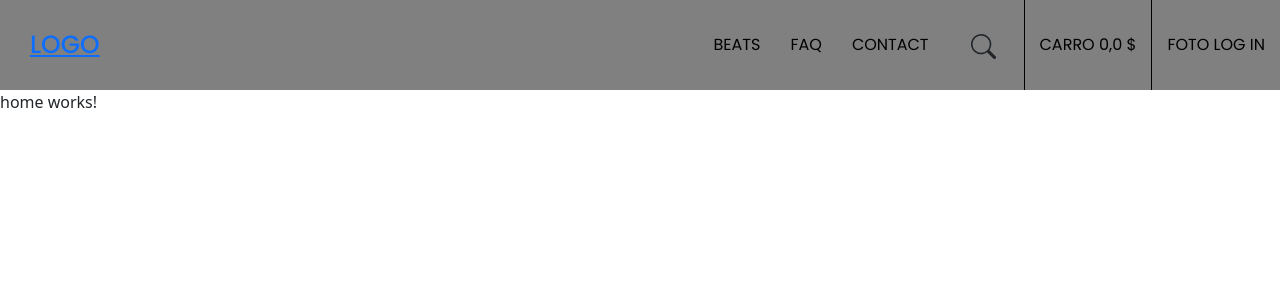
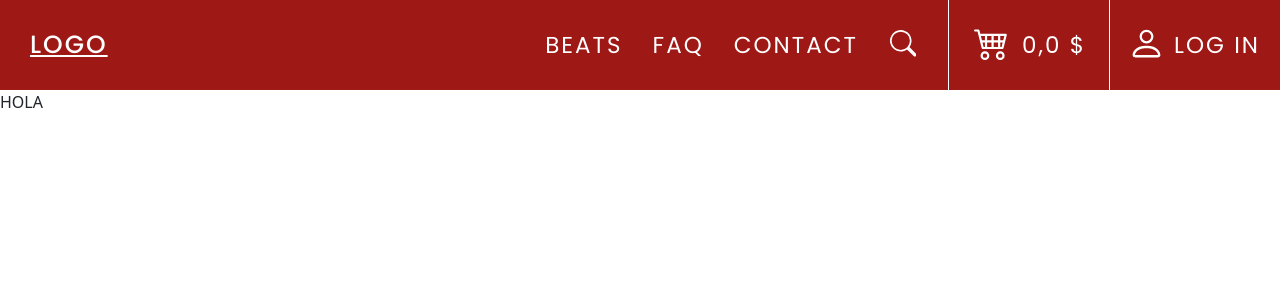
Before and after one commit to AlbertoAdame/AdamRoldan, an Angular app: page /home in a window 1280 px wide. Shown: the top 300 px of the page. Built offline with nearby package versions, Linux system fonts and the light colour scheme.

Commit message:
avance estética

```diff
--- /dev/null
+++ b/src/app/home/home/home.component.css
@@ -0,0 +1,4 @@
+.main-bg{
+    /* background: linear-gradient(#9e1815, #e52d27) no-repeat;
+    height: 700px; */
+}
--- a/src/app/home/home/home.component.html
+++ b/src/app/home/home/home.component.html
@@ -1 +1,3 @@
-<p>home works!</p>
+<div class="main-bg">
+    HOLA
+</div>
--- a/src/app/home/home/home.component.ts
+++ b/src/app/home/home/home.component.ts
@@ -2,7 +2,8 @@ import { Component, OnInit } from '@angular/core';
 
 @Component({
   selector: 'app-home',
-  templateUrl: './home.component.html'
+  templateUrl: './home.component.html',
+  styleUrls: ['./home.component.css']
 })
 export class HomeComponent implements OnInit {
 
--- a/src/app/shared/navbar/navbar.component.css
+++ b/src/app/shared/navbar/navbar.component.css
@@ -1,12 +1,16 @@
 /* ===== Google Font Import - Poppins ===== */
 @import url('https://fonts.googleapis.com/css2?family=Poppins:wght@300;400;500;600&display=swap');
+
 
 *{
     margin: 0;
     padding: 0;
     box-sizing: border-box;
     font-family: 'Poppins', sans-serif;
-    transition: all 0.4s ease;;
+    transition: all 0.4s ease;
+    letter-spacing: 2px;
+    background-color: #9e1815;
+    color: white;
 }
 
 body{
@@ -18,11 +22,15 @@ nav{
     /* position: fixed; */
     height: 90px;
     width: 100%;
-    background-color: grey;
+    background-color: white;
+    background-color: #9e1815;
     padding-left:30px;
     display: flex;
     align-items: center;
     justify-content: space-between;
+    font-size: 23px;
+
+
 }
 
 .logo{
@@ -47,29 +55,45 @@ li{
     border: 0;
     height: 90px;
     width: max-content;
-    background-color: grey;
+    background-color: white;
+    background-color: #9e1815;
     margin: 0 15px;
+}
+
+.buttonNav-search{
+    border: 0;
+    height: 90px;
+    width: max-content;
+    background-color: white;
+    background-color: #9e1815;
+    margin-left: 5px;
+    margin-right: 20px;
 }
 
 .cart{
     border: 0;
     height: 90px;
     width: max-content;
-    background-color: grey;
-    margin: 0 15px;
+    background-color: white;
+    background-color: #9e1815;
+    margin: 0 20px;
 }
 
 .login{
     border: 0;
     height: 90px;
     width: max-content;
-    background-color: grey;
-    margin: 0 15px;
+    background-color: white;
+    background-color: #9e1815;
+    margin: 0 17px;
 }
 
 .liBorder{
-    border-left:  solid 1px black;
+    border-left:  solid 1px white;
+    margin-right: 3px;
 }
+
+
 /*  HIDDEN SEARCH */
 
 .search {
@@ -78,7 +102,8 @@ li{
   }
 
   .search .input {
-    background-color: gray;
+    background-color: white;
+    background-color: #9e1815;
     border: 0;
     font-size: 18px;
     padding: 15px;
@@ -88,7 +113,8 @@ li{
   }
 
   .btn {
-    background-color: gray;
+    background-color: white;
+    background-color: #9e1815;
     border: 0;
     cursor: pointer;
     font-size: 24px;
@@ -98,6 +124,7 @@ li{
     height: 50px;
     width: 50px;
     transition: transform 0.3s ease;
+    margin-top: -3px;
   }
 
   .btn:focus,
@@ -106,13 +133,28 @@ li{
   }
 
   .search.active .input {
-    width: 200px;
+    width: 260px;
+    background-color: white;
+
+    border-radius: 2px;
+    height: 55px;
+    margin-top: -3px;
   }
 
   .search.active .btn {
     transform: translateX(198px);
+    background-color: white;
+
+
   }
 
+.cartPicture{
+    margin-top: -7px;
+}
+
+.profilePicture{
+    margin-top: -5px;
+}
 
 
 
--- a/src/app/shared/navbar/navbar.component.html
+++ b/src/app/shared/navbar/navbar.component.html
@@ -1,4 +1,4 @@
-<nav>
+<nav class="sticky-top">
     <div class="logo">
         <a [routerLink]="['/home']" routerLinkActive="router-link-active">
             LOGO
@@ -24,13 +24,13 @@
                 </button>
             </li>
             <li>
-                <button class="buttonNav">
+                <button class="buttonNav-search">
 
 
                     <div class="search" [ngClass]="{active: search}">
-                        <input type="text" class="input" placeholder="Search..."  >
+                        <input type="text" class="input" placeholder="Search...">
                             <button class="btn" (click)="showSearchBar()">
-                            <svg width="25" height="25" fill="currentColor" class="fas fa-search" viewBox="0 0 16 16">
+                            <svg width="26.5" height="26.5" fill="currentColor" class="fas fa-search" viewBox="0 0 16 16">
                                 <path d="M11.742 10.344a6.5 6.5 0 1 0-1.397 1.398h-.001c.03.04.062.078.098.115l3.85 3.85a1 1 0 0 0 1.415-1.414l-3.85-3.85a1.007 1.007 0 0 0-.115-.1zM12 6.5a5.5 5.5 0 1 1-11 0 5.5 5.5 0 0 1 11 0z"/>
                             </svg>
                         </button>
@@ -42,13 +42,19 @@
 
             <li class="liBorder">
                 <button class="cart">
-                    CARRO 0,0 $
+                    <svg xmlns="http://www.w3.org/2000/svg" width="45" height="35" fill="currentColor" class="bi bi-cart4 cartPicture" viewBox="0 0 16 16">
+                        <path d="M0 2.5A.5.5 0 0 1 .5 2H2a.5.5 0 0 1 .485.379L2.89 4H14.5a.5.5 0 0 1 .485.621l-1.5 6A.5.5 0 0 1 13 11H4a.5.5 0 0 1-.485-.379L1.61 3H.5a.5.5 0 0 1-.5-.5zM3.14 5l.5 2H5V5H3.14zM6 5v2h2V5H6zm3 0v2h2V5H9zm3 0v2h1.36l.5-2H12zm1.11 3H12v2h.61l.5-2zM11 8H9v2h2V8zM8 8H6v2h2V8zM5 8H3.89l.5 2H5V8zm0 5a1 1 0 1 0 0 2 1 1 0 0 0 0-2zm-2 1a2 2 0 1 1 4 0 2 2 0 0 1-4 0zm9-1a1 1 0 1 0 0 2 1 1 0 0 0 0-2zm-2 1a2 2 0 1 1 4 0 2 2 0 0 1-4 0z"/>
+                    </svg>
+                    0,0 $
                 </button>
             </li >
 
             <li class="liBorder">
                 <button class="login" [routerLink]="['/login']" routerLinkActive="router-link-active">
-                    FOTO LOG IN
+                    <svg xmlns="http://www.w3.org/2000/svg" width="39" height="37" fill="currentColor" class="bi bi-person profilePicture" viewBox="0 0 16 16">
+                        <path d="M8 8a3 3 0 1 0 0-6 3 3 0 0 0 0 6Zm2-3a2 2 0 1 1-4 0 2 2 0 0 1 4 0Zm4 8c0 1-1 1-1 1H3s-1 0-1-1 1-4 6-4 6 3 6 4Zm-1-.004c-.001-.246-.154-.986-.832-1.664C11.516 10.68 10.289 10 8 10c-2.29 0-3.516.68-4.168 1.332-.678.678-.83 1.418-.832 1.664h10Z"/>
+                    </svg>
+                    LOG IN
                 </button>
             </li>
         </ul>
--- a/src/styles.css
+++ b/src/styles.css
@@ -1 +1,8 @@
 /* You can add global styles to this file, and also import other style files */
+body{
+    /* background: #cb2d3e;   */
+    /* background: linear-gradient(#9e1815, #e52d27) no-repeat;  */
+    /* min-height: 100vh; */
+    /* background: -webkit-linear-gradient(90deg, #9E1815, #e52d27);   */
+
+}
```
